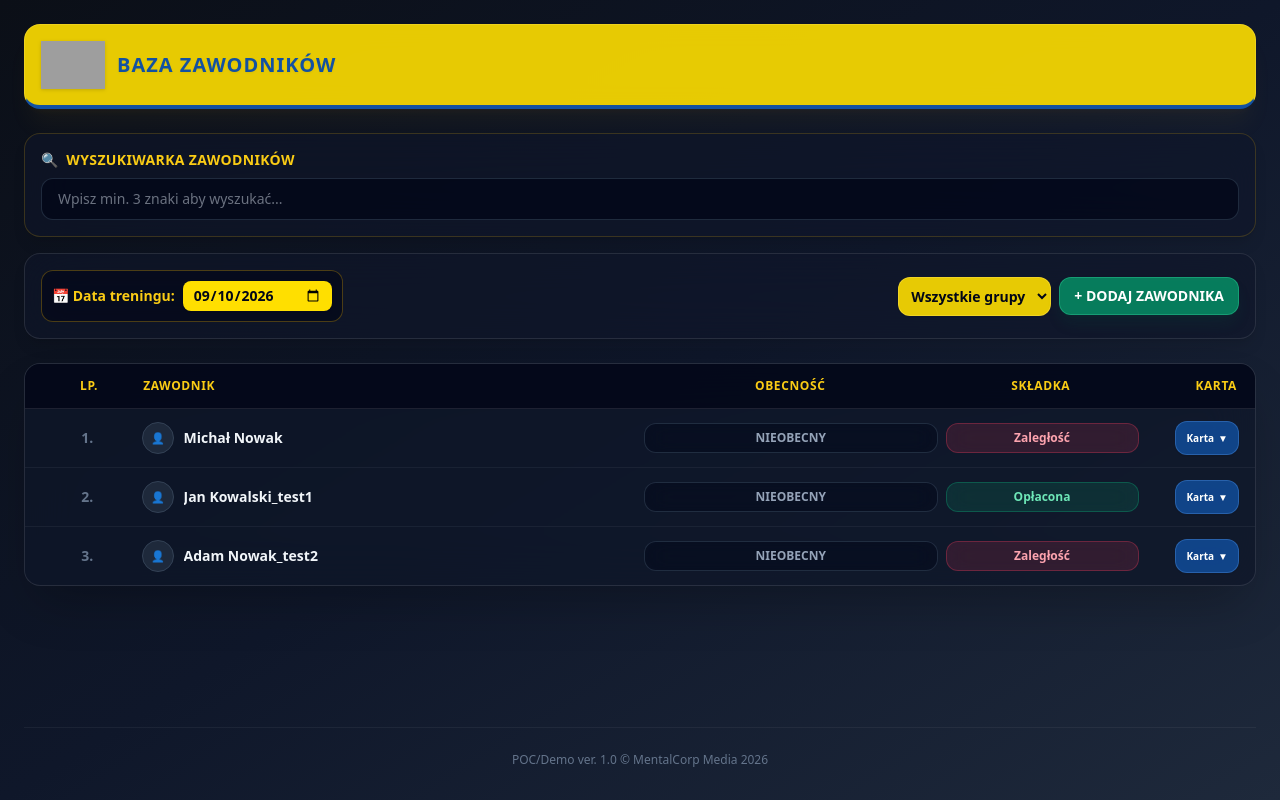
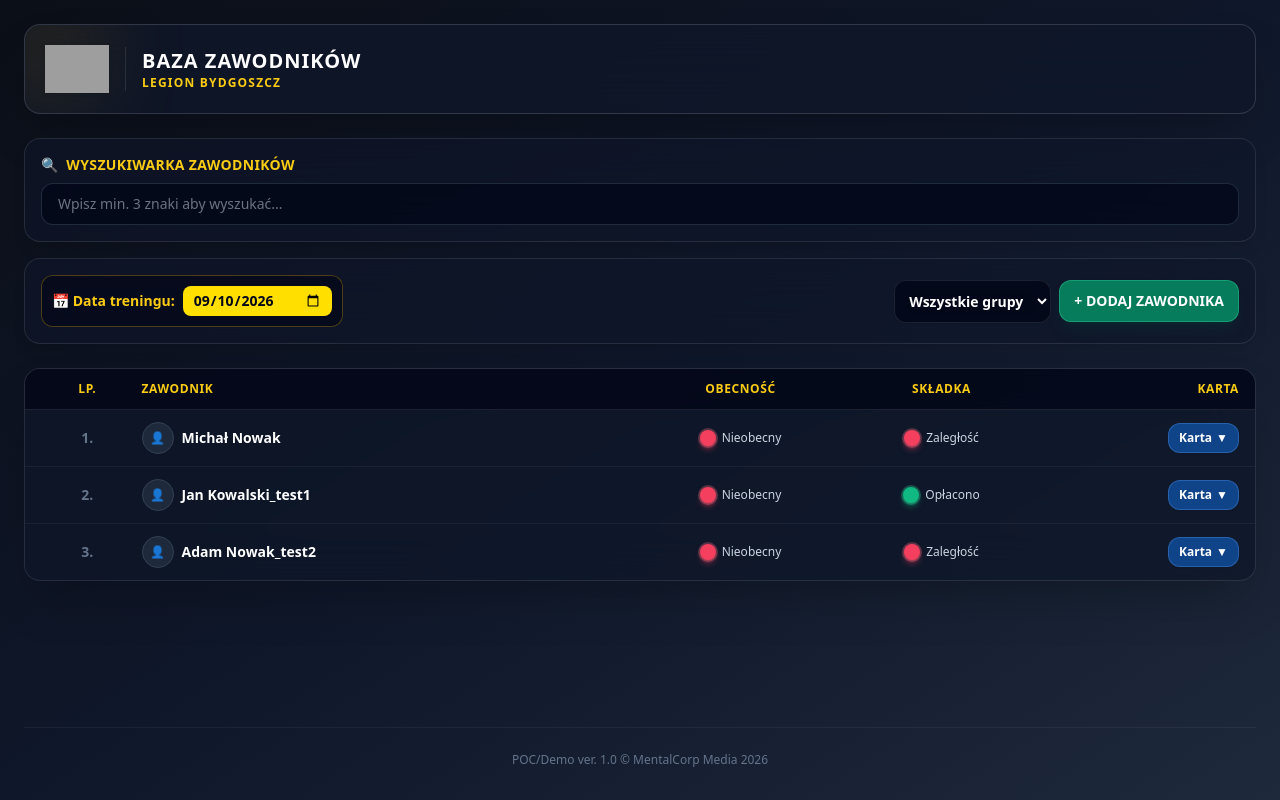
Before and after one commit to MentalCorp/legion-bydgoszcz-app, a Next.js app: page / in a window 1280 px wide. Built offline with nearby package versions, Linux system fonts and the light colour scheme; grey boxes are pictures that could not be loaded.

Commit message:
Update page.tsx

```diff
--- a/app/page.tsx
+++ b/app/page.tsx
@@ -11,6 +11,7 @@ interface Member {
   avatarUrl?: string;
   phone?: string;
   birthDate?: string;
+  medicalExamsValidUntil?: string;
   weight?: string;
   height?: string;
   joinDate?: string;
@@ -34,14 +35,15 @@ export default function Home() {
     group: 'Początkująca',
     phone: '',
     birthDate: '',
+    medicalExamsValidUntil: '',
     weight: '',
     height: '',
   });
 
   const [members, setMembers] = useState<Member[]>([
-    { id: '1', name: 'Michał Nowak', group: 'Początkująca', hasPaid: false, attendanceHistory: {}, phone: '500-111-222', birthDate: '1998-05-12', weight: '75', height: '180', joinDate: '2024-01-15' },
-    { id: '2', name: 'Jan Kowalski_test1', group: 'Zaawansowana', hasPaid: true, attendanceHistory: {}, phone: '600-333-444', birthDate: '1995-11-03', weight: '81', height: '185', joinDate: '2023-09-01' },
-    { id: '3', name: 'Adam Nowak_test2', group: 'Początkująca', hasPaid: false, attendanceHistory: {}, phone: '700-555-666', birthDate: '2001-02-20', weight: '68', height: '175', joinDate: '2024-03-10' },
+    { id: '1', name: 'Michał Nowak', group: 'Początkująca', hasPaid: false, attendanceHistory: {}, phone: '500-111-222', birthDate: '1998-05-12', medicalExamsValidUntil: '2026-10-15', weight: '75', height: '180', joinDate: '2024-01-15' },
+    { id: '2', name: 'Jan Kowalski_test1', group: 'Zaawansowana', hasPaid: true, attendanceHistory: {}, phone: '600-333-444', birthDate: '1995-11-03', medicalExamsValidUntil: '2026-12-01', weight: '81', height: '185', joinDate: '2023-09-01' },
+    { id: '3', name: 'Adam Nowak_test2', group: 'Początkująca', hasPaid: false, attendanceHistory: {}, phone: '700-555-666', birthDate: '2001-02-20', medicalExamsValidUntil: '2026-08-20', weight: '68', height: '175', joinDate: '2024-03-10' },
   ]);
 
   const fileInputRefs = useRef<{ [key: string]: HTMLInputElement | null }>({});
@@ -98,6 +100,7 @@ export default function Home() {
       group: newMember.group,
       phone: newMember.phone,
       birthDate: newMember.birthDate,
+      medicalExamsValidUntil: newMember.medicalExamsValidUntil,
       weight: newMember.weight,
       height: newMember.height,
       hasPaid: false,
@@ -106,7 +109,7 @@ export default function Home() {
     };
 
     setMembers([createdMember, ...members]);
-    setNewMember({ name: '', group: 'Początkująca', phone: '', birthDate: '', weight: '', height: '' });
+    setNewMember({ name: '', group: 'Początkująca', phone: '', birthDate: '', medicalExamsValidUntil: '', weight: '', height: '' });
     setIsAddModalOpen(false);
   };
 
@@ -141,22 +144,28 @@ export default function Home() {
     <div className="min-h-screen bg-gradient-to-br from-[#0B0F17] via-[#0F172A] to-[#1E293B] text-white p-3 md:p-6 font-sans flex flex-col justify-between selection:bg-yellow-400 selection:text-black">
 
       <div>
-        {/* Nagłówek Glassmorphism */}
-        <header className="bg-[#FFDF00]/90 backdrop-blur-md p-4 rounded-2xl border border-yellow-300/40 border-b-4 border-b-[#1251A2] flex items-center justify-between mb-6 shadow-xl shadow-yellow-500/5">
-          <div className="flex items-center space-x-3">
+        {/* Nowoczesny Baner Główny */}
+        <header className="bg-slate-900/80 backdrop-blur-xl p-4 md:p-5 rounded-2xl border border-white/15 mb-6 shadow-2xl flex items-center justify-between relative overflow-hidden">
+          <div className="absolute -top-10 -left-10 w-32 h-32 bg-yellow-500/10 rounded-full blur-2xl pointer-events-none" />
+          <div className="flex items-center space-x-4 z-10">
             <img
               src={logoUrl}
               alt="Legion Bydgoszcz"
               className="h-10 md:h-12 w-auto object-contain drop-shadow"
             />
-            <h1 className="font-extrabold text-[#1251A2] text-base md:text-xl leading-tight uppercase tracking-wider drop-shadow-sm">
-              BAZA ZAWODNIKÓW
-            </h1>
+            <div className="border-l border-white/10 pl-4">
+              <h1 className="font-black text-white text-base md:text-xl leading-tight uppercase tracking-wider">
+                BAZA ZAWODNIKÓW
+              </h1>
+              <p className="text-[10px] md:text-xs text-yellow-400 font-semibold tracking-widest uppercase">
+                Legion Bydgoszcz
+              </p>
+            </div>
           </div>
         </header>
 
-        {/* Wyszukiwarka Glassmorphism */}
-        <div className="bg-slate-900/60 backdrop-blur-xl p-4 rounded-2xl border border-yellow-500/20 shadow-lg mb-4">
+        {/* Wyszukiwarka */}
+        <div className="bg-slate-900/60 backdrop-blur-xl p-4 rounded-2xl border border-white/10 shadow-lg mb-4">
           <label className="block text-yellow-400 font-bold text-xs md:text-sm mb-2 flex items-center gap-2 tracking-wide">
             <span>🔍</span> WYSZUKIWARKA ZAWODNIKÓW
           </label>
@@ -169,7 +178,7 @@ export default function Home() {
           />
         </div>
 
-        {/* Pasek akcji Glassmorphism */}
+        {/* Pasek akcji */}
         <div className="bg-slate-900/60 backdrop-blur-xl p-4 rounded-2xl border border-white/10 mb-6 flex flex-col md:flex-row gap-3 justify-between items-stretch md:items-center shadow-lg">
 
           <div className="flex items-center justify-between md:justify-start gap-2 bg-slate-950/60 backdrop-blur-md p-2.5 rounded-xl border border-yellow-500/30">
@@ -188,7 +197,7 @@ export default function Home() {
             <select
               value={selectedGroup}
               onChange={(e) => setSelectedGroup(e.target.value)}
-              className="bg-[#FFDF00]/90 backdrop-blur-md text-slate-950 font-bold text-xs md:text-sm p-2 rounded-xl outline-none cursor-pointer border border-yellow-300/50 shadow-sm hover:bg-yellow-300 transition"
+              className="bg-slate-950/80 backdrop-blur-md text-white font-bold text-xs md:text-sm p-2.5 rounded-xl outline-none cursor-pointer border border-white/10 shadow-sm hover:border-yellow-400/50 transition"
             >
               <option value="Wszyscy">Wszystkie grupy</option>
               <option value="Początkująca">Początkująca</option>
@@ -198,7 +207,7 @@ export default function Home() {
             <button
               type="button"
               onClick={() => setIsAddModalOpen(true)}
-              className="bg-emerald-600/80 hover:bg-emerald-500/90 backdrop-blur-md text-white font-extrabold text-xs md:text-sm py-2 px-3.5 rounded-xl transition active:scale-95 border border-emerald-400/40 shadow-lg shadow-emerald-900/20"
+              className="bg-emerald-600/80 hover:bg-emerald-500/90 backdrop-blur-md text-white font-extrabold text-xs md:text-sm py-2.5 px-3.5 rounded-xl transition active:scale-95 border border-emerald-400/40 shadow-lg shadow-emerald-900/20"
             >
               + DODAJ ZAWODNIKA
             </button>
@@ -209,12 +218,12 @@ export default function Home() {
         {/* Tabela zawodników */}
         <div className="bg-slate-900/60 backdrop-blur-xl rounded-2xl border border-white/10 shadow-2xl overflow-hidden mb-8">
 
-          <div className="grid grid-cols-12 bg-slate-950/80 p-3.5 text-[11px] md:text-xs font-extrabold text-yellow-400 border-b border-white/10 uppercase tracking-wider items-center">
+          <div className="grid grid-cols-12 bg-slate-950/80 p-3 text-[11px] md:text-xs font-extrabold text-yellow-400 border-b border-white/10 uppercase tracking-wider items-center">
             <div className="col-span-1 text-center">Lp.</div>
-            <div className="col-span-4 md:col-span-5 pl-1">Zawodnik</div>
-            <div className="col-span-3 text-center">Obecność</div>
-            <div className="col-span-2 text-center">Składka</div>
-            <div className="col-span-2 md:col-span-1 text-right pr-1">Karta</div>
+            <div className="col-span-6 md:col-span-5 pl-1">Zawodnik</div>
+            <div className="col-span-2 md:col-span-2 text-center">Obecność</div>
+            <div className="col-span-2 md:col-span-2 text-center">Składka</div>
+            <div className="col-span-1 md:col-span-2 text-right pr-1">Karta</div>
           </div>
 
           <div className="divide-y divide-white/5">
@@ -231,58 +240,70 @@ export default function Home() {
                       {index + 1}.
                     </div>
 
-                    <div className="col-span-4 md:col-span-5 pl-1 flex items-center space-x-2.5">
+                    {/* Imię i nazwisko priorytetowo eksponowane */}
+                    <div className="col-span-6 md:col-span-5 pl-1 flex items-center space-x-2 pr-1">
                       {member.avatarUrl ? (
-                        <img src={member.avatarUrl} alt={member.name} className="w-8 h-8 rounded-full object-cover border border-yellow-400/80 shrink-0 shadow-sm" />
+                        <img src={member.avatarUrl} alt={member.name} className="w-7 h-7 md:w-8 md:h-8 rounded-full object-cover border border-yellow-400/80 shrink-0 shadow-sm" />
                       ) : (
-                        <div className="w-8 h-8 rounded-full bg-slate-800 border border-slate-700 flex items-center justify-center text-[11px] text-gray-300 font-bold shrink-0">
+                        <div className="w-7 h-7 md:w-8 md:h-8 rounded-full bg-slate-800 border border-slate-700 flex items-center justify-center text-[10px] md:text-xs text-gray-300 font-bold shrink-0">
                           👤
                         </div>
                       )}
-                      <span className="font-bold text-slate-100 truncate">{member.name}</span>
+                      <span className="font-bold text-white leading-tight break-words">{member.name}</span>
                     </div>
 
-                    <div className="col-span-3 px-1 text-center">
+                    {/* Sekcja Obecność - Kropka */}
+                    <div className="col-span-2 md:col-span-2 text-center flex justify-center">
                       <button
                         type="button"
                         onClick={() => toggleAttendance(member.id, selectedDate)}
-                        className={`w-full py-1.5 px-2 rounded-xl font-extrabold text-[10px] md:text-xs transition active:scale-95 backdrop-blur-md border flex items-center justify-center space-x-1 ${
+                        title={isPresentToday ? 'Obecny' : 'Nieobecny'}
+                        className="p-2 rounded-full hover:bg-white/5 transition active:scale-90 flex items-center gap-1.5"
+                      >
+                        <span className={`w-3.5 h-3.5 md:w-4 md:h-4 rounded-full inline-block shadow-md transition-all ${
                           isPresentToday
-                            ? 'bg-emerald-600/80 hover:bg-emerald-500/90 border-emerald-400/50 text-white shadow-lg shadow-emerald-950/40'
-                            : 'bg-slate-950/40 hover:bg-slate-800/60 border-slate-700/60 text-slate-400'
-                        }`}
-                      >
-                        <span>{isPresentToday ? 'OBECNY ✓' : 'NIEOBECNY'}</span>
+                            ? 'bg-emerald-500 shadow-emerald-500/50 ring-2 ring-emerald-400/30'
+                            : 'bg-rose-500 shadow-rose-500/50 ring-2 ring-rose-400/30'
+                        }`} />
+                        <span className="hidden md:inline text-xs text-slate-300 font-medium">
+                          {isPresentToday ? 'Obecny' : 'Nieobecny'}
+                        </span>
                       </button>
                     </div>
 
-                    <div className="col-span-2 px-1 text-center">
+                    {/* Sekcja Składka - Kropka */}
+                    <div className="col-span-2 md:col-span-2 text-center flex justify-center">
                       <button
                         type="button"
                         onClick={() => togglePayment(member.id)}
-                        className={`w-full py-1.5 px-1 rounded-xl text-[10px] md:text-xs font-bold transition active:scale-95 backdrop-blur-md border ${
+                        title={member.hasPaid ? 'Opłacono' : 'Zaległość'}
+                        className="p-2 rounded-full hover:bg-white/5 transition active:scale-90 flex items-center gap-1.5"
+                      >
+                        <span className={`w-3.5 h-3.5 md:w-4 md:h-4 rounded-full inline-block shadow-md transition-all ${
                           member.hasPaid
-                            ? 'bg-emerald-500/15 text-emerald-300 border-emerald-500/30'
-                            : 'bg-rose-500/15 text-rose-300 border-rose-500/30'
-                        }`}
-                      >
-                        {member.hasPaid ? 'Opłacona' : 'Zaległość'}
+                            ? 'bg-emerald-500 shadow-emerald-500/50 ring-2 ring-emerald-400/30'
+                            : 'bg-rose-500 shadow-rose-500/50 ring-2 ring-rose-400/30'
+                        }`} />
+                        <span className="hidden md:inline text-xs text-slate-300 font-medium">
+                          {member.hasPaid ? 'Opłacono' : 'Zaległość'}
+                        </span>
                       </button>
                     </div>
 
-                    <div className="col-span-2 md:col-span-1 text-right pr-1">
+                    {/* Przycisk Karta */}
+                    <div className="col-span-1 md:col-span-2 text-right pr-1">
                       <button
                         type="button"
                         onClick={() => toggleCard(member.id)}
-                        className="bg-[#1251A2]/80 hover:bg-[#1251A2] backdrop-blur-md active:scale-95 text-white py-1.5 px-2.5 rounded-xl text-[10px] font-bold border border-blue-400/30 transition inline-flex items-center space-x-1 shadow-sm"
+                        className="bg-[#1251A2]/80 hover:bg-[#1251A2] backdrop-blur-md active:scale-95 text-white py-1 px-2 md:py-1.5 md:px-2.5 rounded-xl text-[10px] md:text-xs font-bold border border-blue-400/30 transition inline-flex items-center space-x-1 shadow-sm"
                       >
-                        <span>Karta</span>
+                        <span className="hidden md:inline">Karta</span>
                         <span>{isExpanded ? '▲' : '▼'}</span>
                       </button>
                     </div>
                   </div>
 
-                  {/* Rozszerzona karta z efektem szkła */}
+                  {/* Rozszerzona karta zawodnika */}
                   {isExpanded && (
                     <div className="bg-slate-950/80 backdrop-blur-2xl p-4 md:p-5 border-t border-white/10 space-y-4">
                       <div className="flex flex-col md:flex-row items-center gap-5">
@@ -318,7 +339,7 @@ export default function Home() {
                         {isEditing && editFormData ? (
                           <div className="flex-1 w-full grid grid-cols-1 md:grid-cols-2 gap-2.5 text-xs md:text-sm bg-slate-900/90 backdrop-blur-md p-4 rounded-2xl border border-white/10 shadow-inner">
                             <div>
-                              <label className="text-slate-400 block mb-1">Imię i Nazwisko:</label>
+                              <label className="text-slate-400 block mb-1">Imię i nazwisko:</label>
                               <input
                                 type="text"
                                 value={editFormData.name}
@@ -347,6 +368,15 @@ export default function Home() {
                               />
                             </div>
                             <div>
+                              <label className="text-slate-400 block mb-1">Badania lekarskie ważne do:</label>
+                              <input
+                                type="date"
+                                value={editFormData.medicalExamsValidUntil || ''}
+                                onChange={(e) => setEditFormData({ ...editFormData, medicalExamsValidUntil: e.target.value })}
+                                className="w-full bg-slate-950 p-2 rounded-xl border border-slate-700 text-white outline-none focus:border-yellow-400/80"
+                              />
+                            </div>
+                            <div>
                               <label className="text-slate-400 block mb-1">Waga (kg):</label>
                               <input
                                 type="number"
@@ -364,7 +394,7 @@ export default function Home() {
                                 className="w-full bg-slate-950 p-2 rounded-xl border border-slate-700 text-white outline-none focus:border-yellow-400/80"
                               />
                             </div>
-                            <div>
+                            <div className="col-span-1 md:col-span-2">
                               <label className="text-slate-400 block mb-1">Telefon:</label>
                               <input
                                 type="text"
@@ -392,7 +422,7 @@ export default function Home() {
                           <div className="flex-1 w-full space-y-3">
                             <div className="grid grid-cols-1 md:grid-cols-2 gap-2.5 text-xs md:text-sm">
                               <div className="flex justify-between border-b border-white/5 pb-1.5">
-                                <span className="text-slate-400">Imię i Nazwisko:</span>
+                                <span className="text-slate-400">Imię i nazwisko:</span>
                                 <span className="font-bold text-white">{member.name}</span>
                               </div>
                               <div className="flex justify-between border-b border-white/5 pb-1.5">
@@ -404,6 +434,10 @@ export default function Home() {
                                 <span className="font-bold text-slate-200">{member.birthDate || 'Brak danych'}</span>
                               </div>
                               <div className="flex justify-between border-b border-white/5 pb-1.5">
+                                <span className="text-slate-400">Badania lekarskie ważne do:</span>
+                                <span className="font-bold text-emerald-400">{member.medicalExamsValidUntil || 'Brak danych'}</span>
+                              </div>
+                              <div className="flex justify-between border-b border-white/5 pb-1.5">
                                 <span className="text-slate-400">Waga:</span>
                                 <span className="font-bold text-slate-200">{member.weight ? `${member.weight} kg` : 'Brak danych'}</span>
                               </div>
@@ -411,13 +445,13 @@ export default function Home() {
                                 <span className="text-slate-400">Wzrost:</span>
                                 <span className="font-bold text-slate-200">{member.height ? `${member.height} cm` : 'Brak danych'}</span>
                               </div>
-                              <div className="flex justify-between border-b border-white/5 pb-1.5">
+                              <div className="flex justify-between border-b border-white/5 pb-1.5 col-span-1 md:col-span-2">
                                 <span className="text-slate-400">Telefon:</span>
                                 <span className="font-bold text-slate-200">{member.phone || 'Brak danych'}</span>
                               </div>
                             </div>
 
-                            {/* Akcje karty Glassmorphism */}
+                            {/* Akcje karty */}
                             <div className="flex justify-end gap-2 pt-2">
                               <button
                                 onClick={() => startEdit(member)}
@@ -446,17 +480,17 @@ export default function Home() {
 
         </div>
 
-        {/* Modal Dodawania z delikatnym szkłem */}
+        {/* Modal Dodawania */}
         {isAddModalOpen && (
           <div className="fixed inset-0 bg-slate-950/80 backdrop-blur-md flex items-center justify-center p-4 z-50">
-            <div className="bg-slate-900/90 backdrop-blur-xl border border-yellow-500/30 p-6 rounded-2xl w-full max-w-md shadow-2xl space-y-4">
+            <div className="bg-slate-900/90 backdrop-blur-xl border border-white/15 p-6 rounded-2xl w-full max-w-md shadow-2xl space-y-4">
               <h2 className="text-base font-extrabold text-yellow-400 uppercase tracking-wide border-b border-white/10 pb-2.5">
                 ➕ DODAJ NOWEGO ZAWODNIKA
               </h2>
 
               <form onSubmit={handleAddMember} className="space-y-3.5 text-xs md:text-sm">
                 <div>
-                  <label className="block text-slate-300 font-bold mb-1">Imię i Nazwisko *</label>
+                  <label className="block text-slate-300 font-bold mb-1">Imię i nazwisko *</label>
                   <input
                     type="text"
                     required
@@ -488,6 +522,16 @@ export default function Home() {
                       className="w-full bg-slate-950/80 border border-slate-700/80 rounded-xl p-2 text-white outline-none focus:border-yellow-400/80 transition"
                     />
                   </div>
+                </div>
+
+                <div>
+                  <label className="block text-slate-300 font-bold mb-1">Badania lekarskie ważne do</label>
+                  <input
+                    type="date"
+                    value={newMember.medicalExamsValidUntil}
+                    onChange={(e) => setNewMember({ ...newMember, medicalExamsValidUntil: e.target.value })}
+                    className="w-full bg-slate-950/80 border border-slate-700/80 rounded-xl p-2 text-white outline-none focus:border-yellow-400/80 transition"
+                  />
                 </div>
 
                 <div className="grid grid-cols-3 gap-2.5">
@@ -533,7 +577,7 @@ export default function Home() {
                   </button>
                   <button
                     type="submit"
-                    className="bg-yellow-400/90 hover:bg-yellow-400 backdrop-blur-md text-slate-950 px-4 py-2 rounded-xl font-extrabold border border-yellow-300/40 transition"
+                    className="bg-yellow-400 hover:bg-yellow-300 text-slate-950 px-4 py-2 rounded-xl font-extrabold transition"
                   >
                     Zapisz
                   </button>
```
